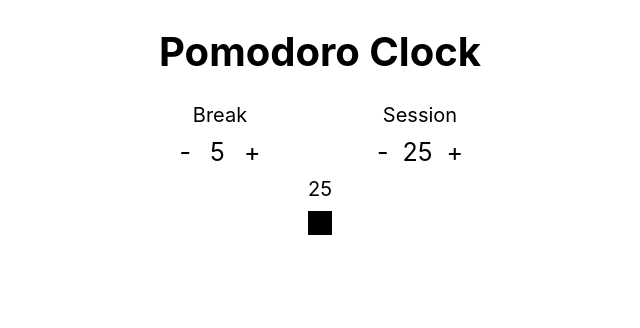
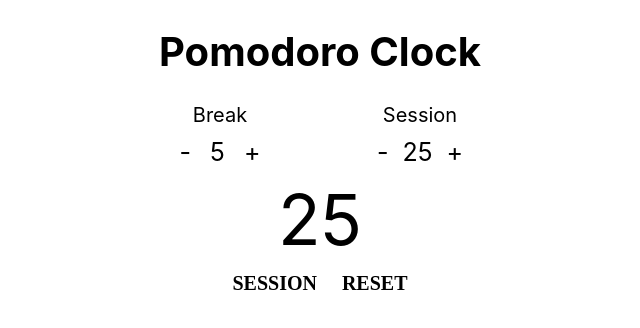
Before and after one commit to CharaeKeow/pomodoro-clock, a React (Create React App) app: page / in a window 1280 px wide. Shown: the top 328 px of the page, without its empty margins (320-960 px from the left). Built offline with nearby package versions, Linux system fonts and the light colour scheme.

Commit message:
add reset button

```diff
--- a/src/App.js
+++ b/src/App.js
@@ -9,8 +9,8 @@ class App extends React.Component {
     this.state = {
       breakLength: 5,
       sessionLength: 25,
-      currentCountdown: 'session',
-      timeInSeconds: 25 * 60,
+      currentSession: 'session',
+      timeInSeconds: 25 * 60, //seems like using sessionLength * 60 doesn't work. Yh, my React skills is rusty 😣
 
     }
     /* don't think need two separate increment & decrement functions for both break & session.
@@ -47,9 +47,10 @@ class App extends React.Component {
    * here, otherwise the state timeInSeconds will lag in updating its value.
    * Lag here means it will update its value in the next function call instead of current call.
    *
-   * Credit to Lam Pham's React pomodoro clock (https://github.com/completejavascript/pomodoro-clock)
-   * for helping me solve this issue
+   * Credit to Lam Pham's cool pomodoro clock (https://github.com/completejavascript/pomodoro-clock)
+   * code for helping me solve this issue
    */
+
   decrementSession() {
     if (this.state.sessionLength > 0) {
       this.setState({
@@ -71,12 +72,21 @@ class App extends React.Component {
   onCountdown() {
     this.setState({
       timeInSeconds: this.state.timeInSeconds - 1
-    })
+    });
   }
 
   start() { };
   stop() { };
-  reset() { };
+
+  reset() {
+    this.setState({
+      //reset all to default
+      breakLength: 5,
+      sessionLength: 25,
+      currentCountdown: 'session',
+      timeInSeconds: 25 * 60,
+    })
+  };
 
   render() {
     return (
@@ -100,7 +110,13 @@ class App extends React.Component {
           <Time time={this.state.sessionLength} />
         </div>
         <div className="bottom-pnl">
-          <StartStop />
+          <StartStopButton
+            currentSession={this.state.currentSession}
+            timeInSeconds={this.state.timeInSeconds}
+          />
+          <ResetButton
+            reset={this.reset}
+          />
         </div>
       </div>
     )
@@ -139,14 +155,14 @@ class Time extends React.Component {
 
   render() {
     return (
-      <div>
+      <div className="display-pnl">
         <div>{this.props.time}</div>
       </div>
     )
   }
 }
 
-class StartStop extends React.Component {
+class StartStopButton extends React.Component {
   constructor(props) {
     super(props);
     this.state = {
@@ -157,7 +173,17 @@ class StartStop extends React.Component {
   render() {
     return (
       <div>
-        <div className="button"></div>
+        <div className="startStop-btn">{this.state.currentSession}</div>
+      </div>
+    )
+  }
+}
+
+class ResetButton extends React.Component {
+  render() {
+    return (
+      <div>
+        <div onClick={this.props.reset} className="reset-btn">Reset</div>
       </div>
     )
   }
--- a/src/index.css
+++ b/src/index.css
@@ -13,17 +13,29 @@ code {
     monospace;
 }
 
-.button {
-  cursor: pointer;
-  border: 2px solid black;
-  width: 20px;
-  height: 20px;
-  background-color: black;
-  margin: 0 auto;
-  margin-top: 10px;
+.display-pnl {
+  font-size: 70px;
 }
 
-.button:hover {
-  background-color: #444;
-  border-color: #444;
+.bottom-pnl {
+  display: flex;
+  flex-direction: row;
+  width: 200px;
+  margin: 0 auto;
+  align-content: center;
+  justify-content: space-around;
+  margin-top: 10px;
+  text-transform: uppercase;
+  font-weight: bolder;
+  font-family: "IBM Plex Sans";
 }
+
+.startStop-btn,
+.reset-btn {
+  cursor: pointer;
+}
+
+.startStop-btn:hover,
+.reset-btn:hover {
+  color: rgb(17, 0, 255);
+}
```
